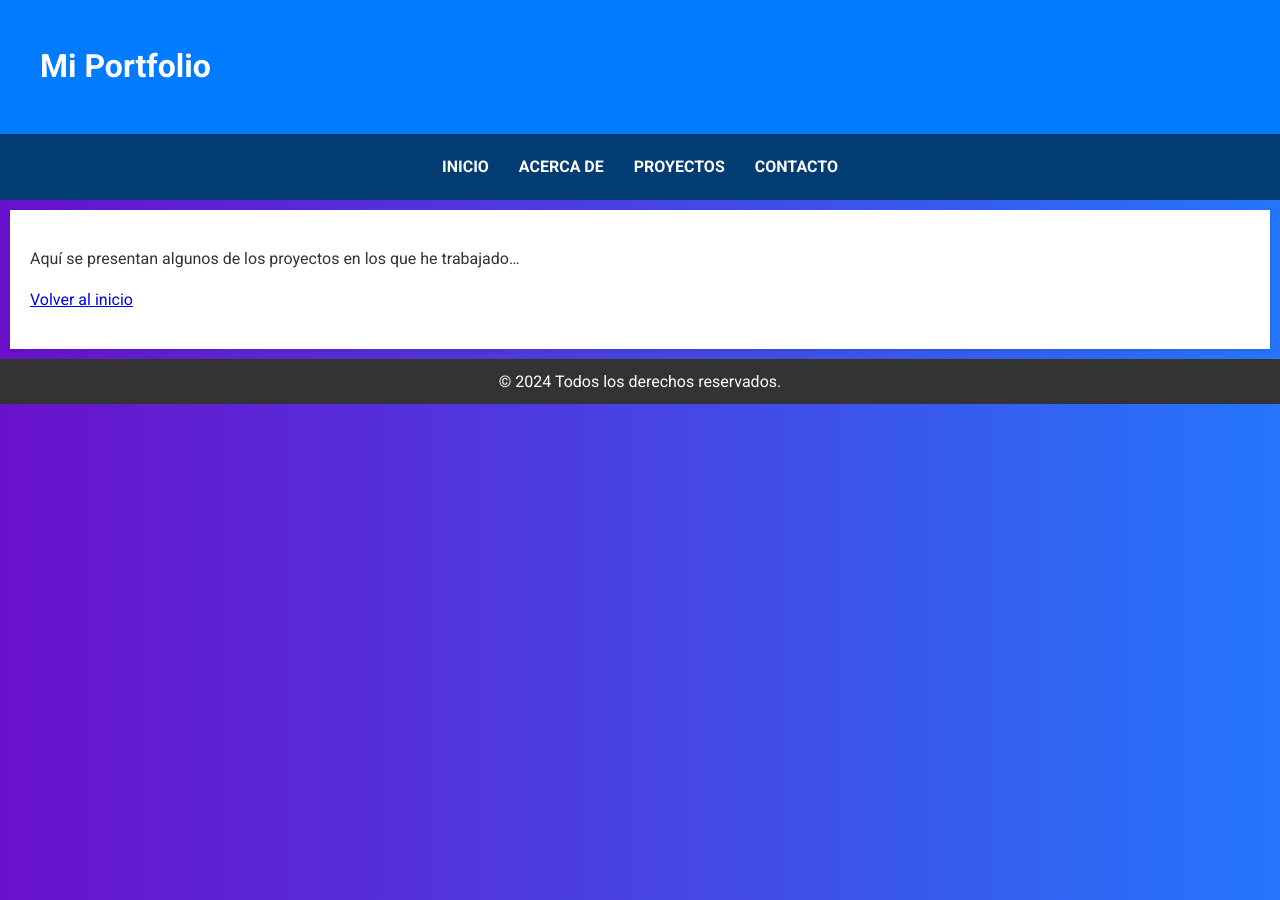
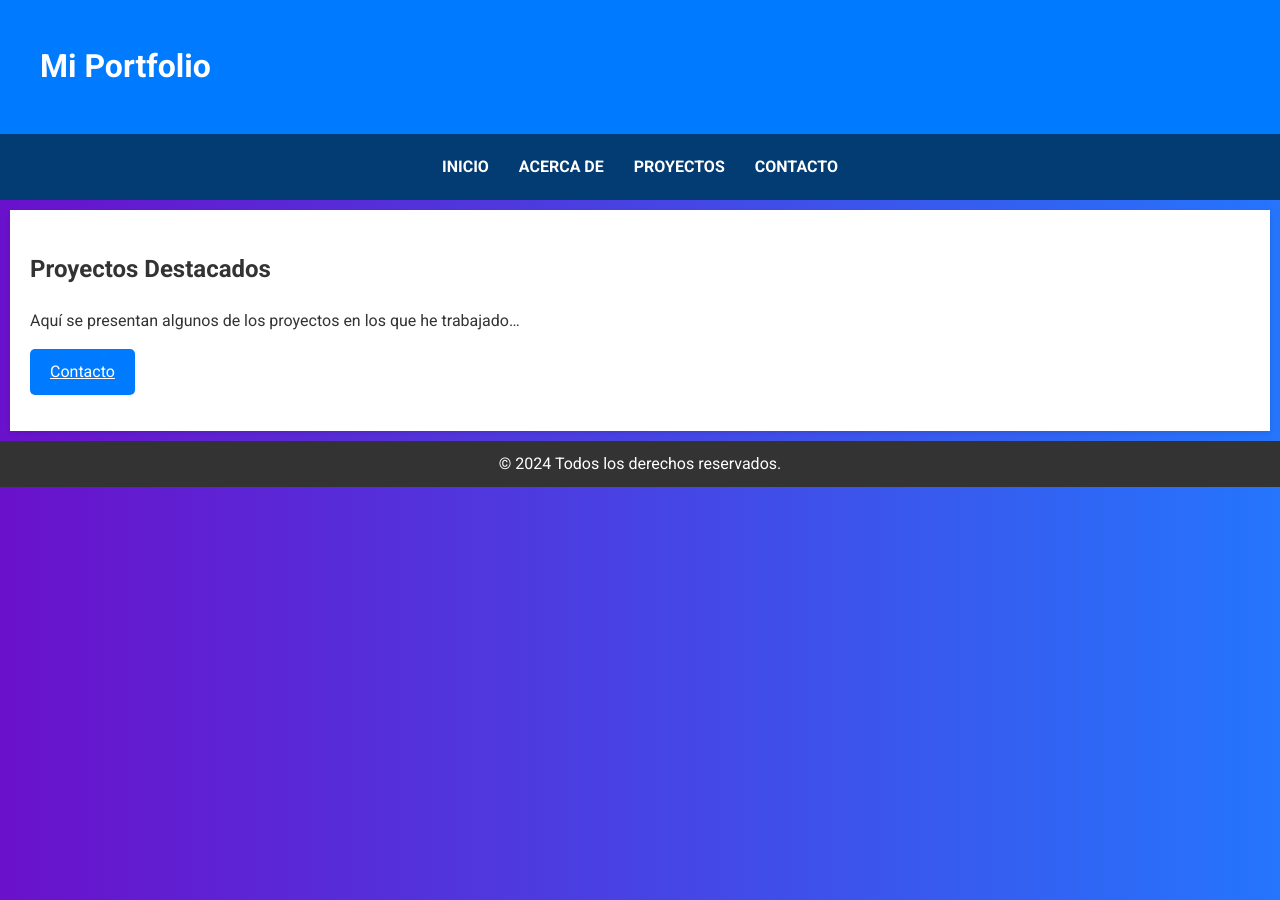
Before and after one commit to IvanReyesLaguna/Business-Analytics, a Jekyll site: the page built from projects.md, in a window 1280 px wide. Built offline with Jekyll 4.4.1, drawn with Linux system fonts in a browser that asks for light colours.

Commit message:
Update projects.md

```diff
--- a/projects.md
+++ b/projects.md
@@ -3,6 +3,8 @@ layout: default
 title: Proyectos
 ---
 
+## Proyectos Destacados
+
 Aquí se presentan algunos de los proyectos en los que he trabajado...
 
-[Volver al inicio](/)
+[Contacto]({{ '/contact.html' | prepend: site.baseurl }}){: .button }
```
